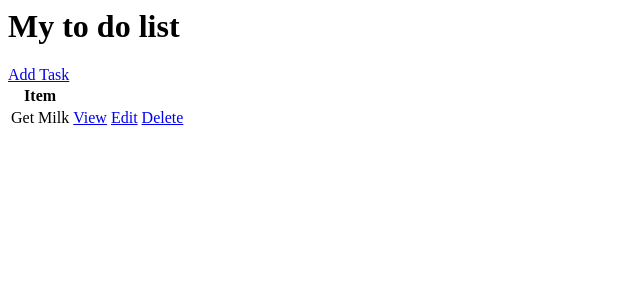
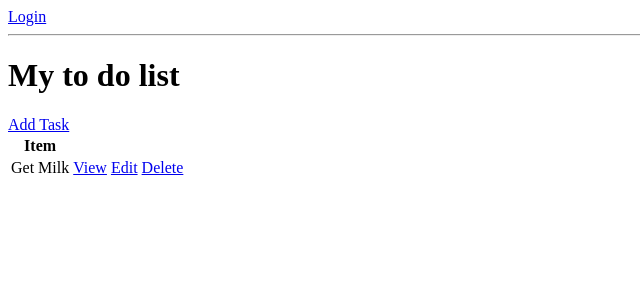
Before and after one commit to Tylerdevries/ToDoApp, a Django app: page / in a window 1280 px wide. Shown: the top 300 px of the page, without its empty margins (0-640 px from the left). Run offline with Django 4.2, Linux system fonts and the light colour scheme; data comes from the database, SQL or seed files in the repository; both versions use the stored data as it was after the commit.

Commit message:
Add login and logout functionality also restricted view of main site from not logged in users

```diff
--- /dev/null
+++ b/todo_list/base/templates/base/login.html
@@ -0,0 +1,6 @@
+<h1>Login</h1>
+<form method="POST">
+    {% csrf_token %}
+    {{form.as_p}}
+    <input class="button" type="submit" value="Login">
+</form>
--- a/todo_list/base/templates/base/task_list.html
+++ b/todo_list/base/templates/base/task_list.html
@@ -1,4 +1,13 @@
+
+{% if request.user.is_authenticated %}
+<p>{{request.user}}</p>
+<a href="{% url 'logout' %}">Logout</a>
+{% else %}
+<a href="{% url 'login' %}">Login</a>
+{% endif %}
+<hr>
 <h1>My to do list</h1>
+
 <a href="{% url 'task-create' %}" >Add Task</a>
 <table>
     <tr>
--- a/todo_list/base/urls.py
+++ b/todo_list/base/urls.py
@@ -1,7 +1,12 @@
 from django.urls import path
 from .views import TaskList, TaskDetail, TaskCreate, TaskUpdate, DeleteView
+from .views import CustomLoginView
+from django.contrib.auth.views import LogoutView
+
 
 urlpatterns = [
+    path('login/', CustomLoginView.as_view(), name='login'),
+    path('logout/', LogoutView.as_view(next_page='login'), name='logout'),
     path('', TaskList.as_view(), name='tasks'),
     path('task/<int:pk>', TaskDetail.as_view(), name='task'),
     path('task-create/', TaskCreate.as_view(), name='task-create'),
--- a/todo_list/base/views.py
+++ b/todo_list/base/views.py
@@ -3,7 +3,19 @@ from django.views.generic.list import ListView
 from django.views.generic.detail import DetailView
 from django.views.generic.edit import CreateView, UpdateView, DeleteView
 from django.urls import reverse_lazy
+
+from django.contrib.auth.views import LoginView
+
 from .models import Task
+
+
+class CustomLoginView(LoginView):
+    template_name = 'base/login.html'
+    fields = '__all__'
+    redirect_authenticated_user = True
+
+    def get_success_url(self):
+        return reverse_lazy('tasks')
 
 
 class TaskList(ListView):
```
Also changed, not shown: todo_list/db.sqlite3.
